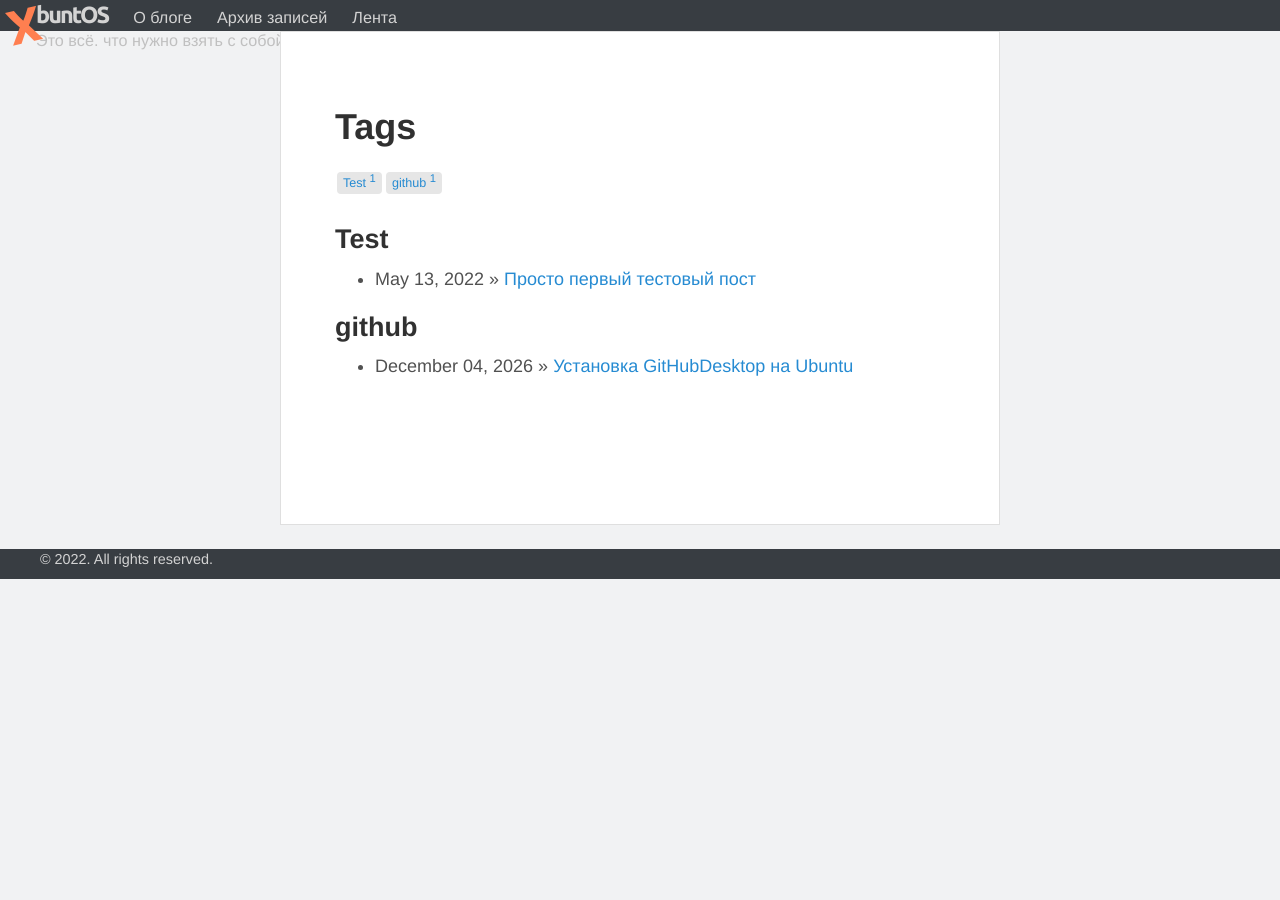
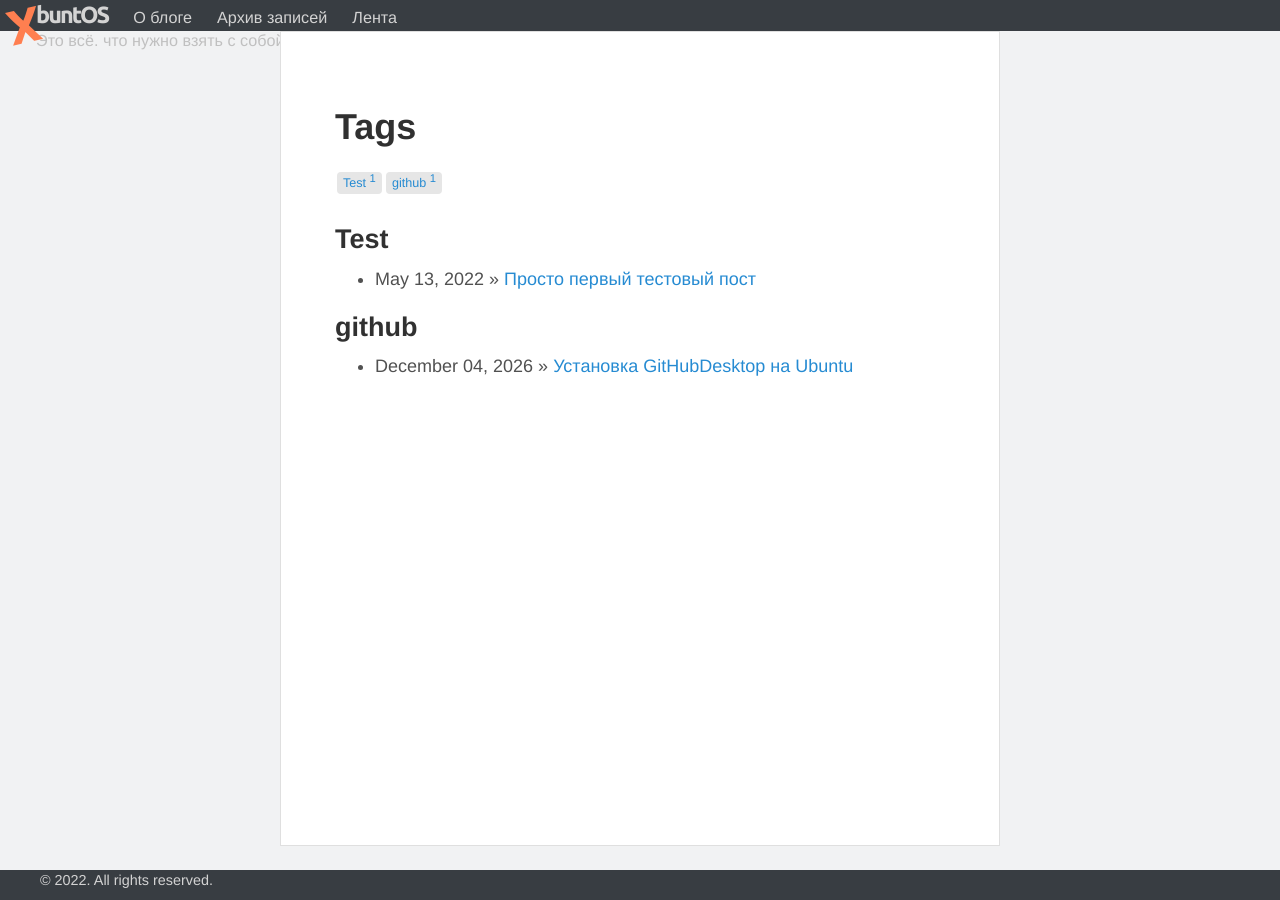
Before and after one commit to whitepingvin/xbuntos, a Jekyll site: the page built from tags.html, in a window 1280 px wide. Built offline with Jekyll 4.4.1, drawn with Linux system fonts in a browser that asks for light colours.

Commit message:
Update style.css

```diff
--- a/public/css/style.css
+++ b/public/css/style.css
@@ -302,6 +302,7 @@ tbody tr:nth-child(odd) th {
     top: -54px;
 		background: #fff;
 		border: 1px solid #dfdfdf;
+		min-height: calc(100vh - 85px);
 }
 
 
```
